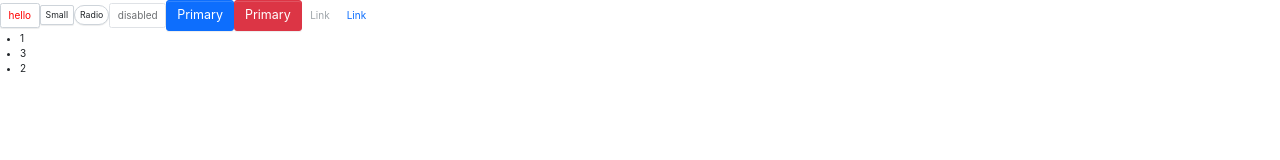
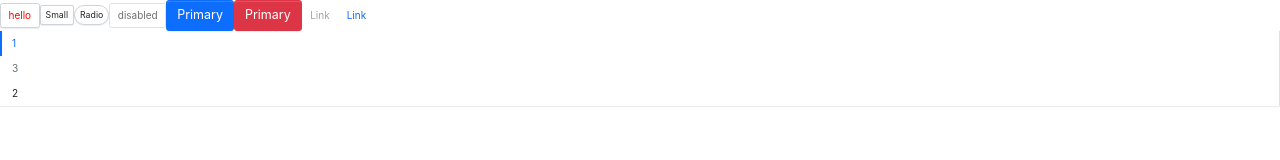
Before and after one commit to lxphhh/damon-component-lib, a React (Create React App) app: page / in a window 1280 px wide. Shown: the top 160 px of the page. Built offline with nearby package versions, Linux system fonts and the light colour scheme.

Commit message:
style: 添加样式menu

```diff
--- a/src/components/Menu/Menu.tsx
+++ b/src/components/Menu/Menu.tsx
@@ -1,7 +1,8 @@
-import React from 'react'
+import React, { createContext, useState } from 'react'
 import classNames from 'classnames'
 
 type MenuMode = 'horizontal' | 'vertical'
+type SelectCallback = (selectedIndex: number) => void
 
 export interface BaseMenuProps {
   defaultIndex: number
@@ -9,26 +10,48 @@
   mode: MenuMode
   style: React.CSSProperties // react css类型
   children: React.ReactNode
-  onSelect: (selectedIndex: number) => void
+  onSelect: SelectCallback
+}
+
+interface MyMenuContext {
+  index: number
+  onSelect?: SelectCallback
 }
 
 type MenuProps = Partial<BaseMenuProps>
 
+// 创建上下文
+export const MenuContext = createContext<MyMenuContext>({
+  index: 0,
+})
 const Menu = (props: MenuProps) => {
   const { children, defaultIndex, className, mode, style, onSelect, ...restProps } = props
+  // 状态保存
+  const [currentActive, setCurrentActive] = useState(defaultIndex)
   const classes = classNames('damon-menu', className, {
     'menu-vertical': mode === 'vertical',
   })
+  // 点击事件
+  const handleClick = (index: number) => {
+    setCurrentActive(index)
+    if (onSelect) {
+      onSelect(index)
+    }
+  }
+  const passedContext: MyMenuContext = {
+    index: currentActive ? currentActive : 0,
+    onSelect: handleClick,
+  }
   return (
     <ul className={classes} style={style}>
-      {children}
+      <MenuContext.Provider value={passedContext}>{children}</MenuContext.Provider>
     </ul>
   )
 }
 
 Menu.defaultProps = {
   defaultIndex: 0,
-  mode: 'horizontal',
+  mode: 'vertical',
 }
 
 export default Menu
--- a/src/components/Menu/MenuItem.tsx
+++ b/src/components/Menu/MenuItem.tsx
@@ -1,24 +1,32 @@
-import React from 'react'
+import React, { useContext } from 'react'
 import classNames from 'classnames'
+import { MenuContext } from './Menu'
 
 export interface BaseMenuItem {
   index: number
-  disabled: boolean
-  className: string
-  children: React.ReactNode
-  style: React.CSSProperties
+  disabled?: boolean
+  className?: string
+  children?: React.ReactNode
+  style?: React.CSSProperties
 }
 
-type MenuItemProps = Partial<BaseMenuItem>
-
-const MenuItem = (props: MenuItemProps) => {
+const MenuItem = (props: BaseMenuItem) => {
+  // 消费
+  const context = useContext(MenuContext)
   const { index, disabled, className, style, children } = props
   const classes = classNames('menu-item', className, {
     'is-disabled': disabled,
+    'is-active': context.index === index,
   })
 
+  const handleClick = () => {
+    if (context.onSelect && !disabled) {
+      context.onSelect(index)
+    }
+  }
+
   return (
-    <li className={classes} style={style}>
+    <li className={classes} style={style} onClick={handleClick}>
       {children}
     </li>
   )
--- a/src/components/Menu/_style.scss
+++ b/src/components/Menu/_style.scss
@@ -0,0 +1,47 @@
+.damon-menu {
+  display: flex;
+  flex-wrap: wrap;
+  padding-left: 0;
+  margin-bottom: 3rem;
+  list-style: none;
+  border-bottom: $menu-border-width solid $menu-border-color;
+  box-shadow: $menu-box-shadow;
+  .menu-item {
+    padding: $menu-item-padding-y $menu-item-padding-x;
+    cursor: pointer;
+    transition: $menu-transition;
+
+    &:hover,
+    &:focus {
+      text-decoration: none;
+    }
+
+    &.is-disabled {
+      color: $menu-item-disabled-color;
+      pointer-events: none;
+      cursor: default;
+    }
+
+    &.is-active,
+    &:hover {
+      color: $menu-item-active-color;
+      border-bottom: $menu-item-active-border-width solid $menu-item-active-color;
+    }
+  }
+}
+
+// 竖直状态的list
+.menu-vertical {
+  flex-direction: column;
+  border-bottom: 0px;
+  border-right: $menu-border-width solid $menu-border-color;
+
+  .menu-item {
+    border-left: $menu-item-active-border-width solid transparent;
+    &.is-active,
+    &:hover {
+      border-bottom: 0px;
+      border-left: $menu-item-active-border-width solid $menu-item-active-color;
+    }
+  }
+}
--- a/src/example/MenuTest.tsx
+++ b/src/example/MenuTest.tsx
@@ -6,10 +6,17 @@
 
 const MenuTest = (props: Props) => {
   return (
-    <Menu defaultIndex={0}>
-      <MenuItem>1</MenuItem>
-      <MenuItem>3</MenuItem>
-      <MenuItem>2</MenuItem>
+    <Menu
+      defaultIndex={0}
+      onSelect={(index) => {
+        console.log(index)
+      }}
+    >
+      <MenuItem index={0}>1</MenuItem>
+      <MenuItem index={1} disabled>
+        3
+      </MenuItem>
+      <MenuItem index={2}>2</MenuItem>
     </Menu>
   )
 }
--- a/src/styles/index.scss
+++ b/src/styles/index.scss
@@ -1,21 +1,21 @@
 // config
-@import "variables";
+@import 'variables';
 
 //layout
-@import "reboot";
+@import 'reboot';
 
 //mixin
-@import "mixin";
+@import 'mixin';
 
 // // animation
 // @import "animation";
 // // button src/components/Button/style.scss
 
-@import "../components/Button/style";
+@import '../components/Button/_style';
 
 // // menu
 
-// @import "../components/Menu/style";
+@import '../components/Menu/_style';
 
 // // icon
 // @import "../components/Icon/style";
```
Also changed, not shown: src/components/Button/_style.scss (renamed from src/components/Button/style.scss).
